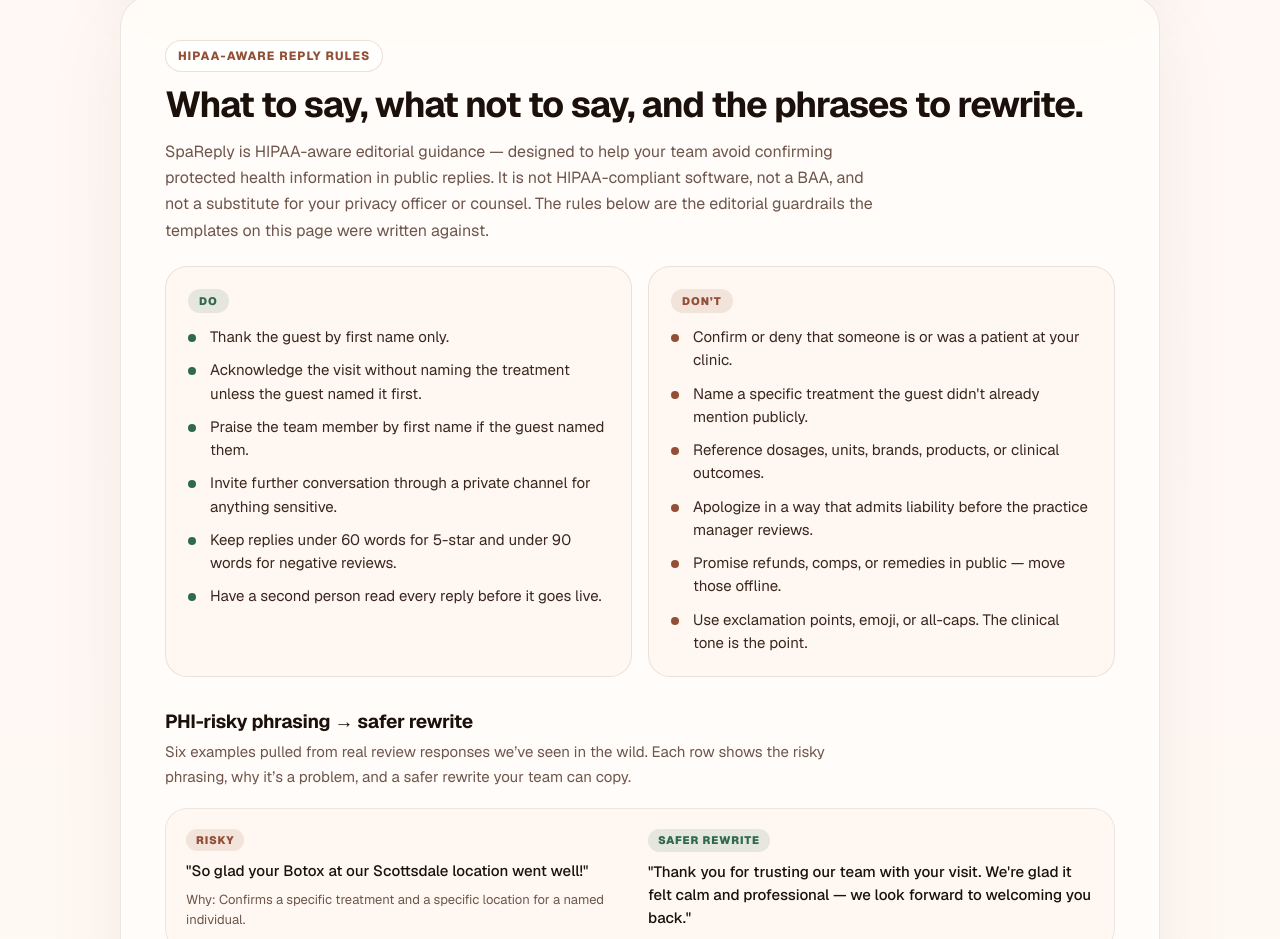
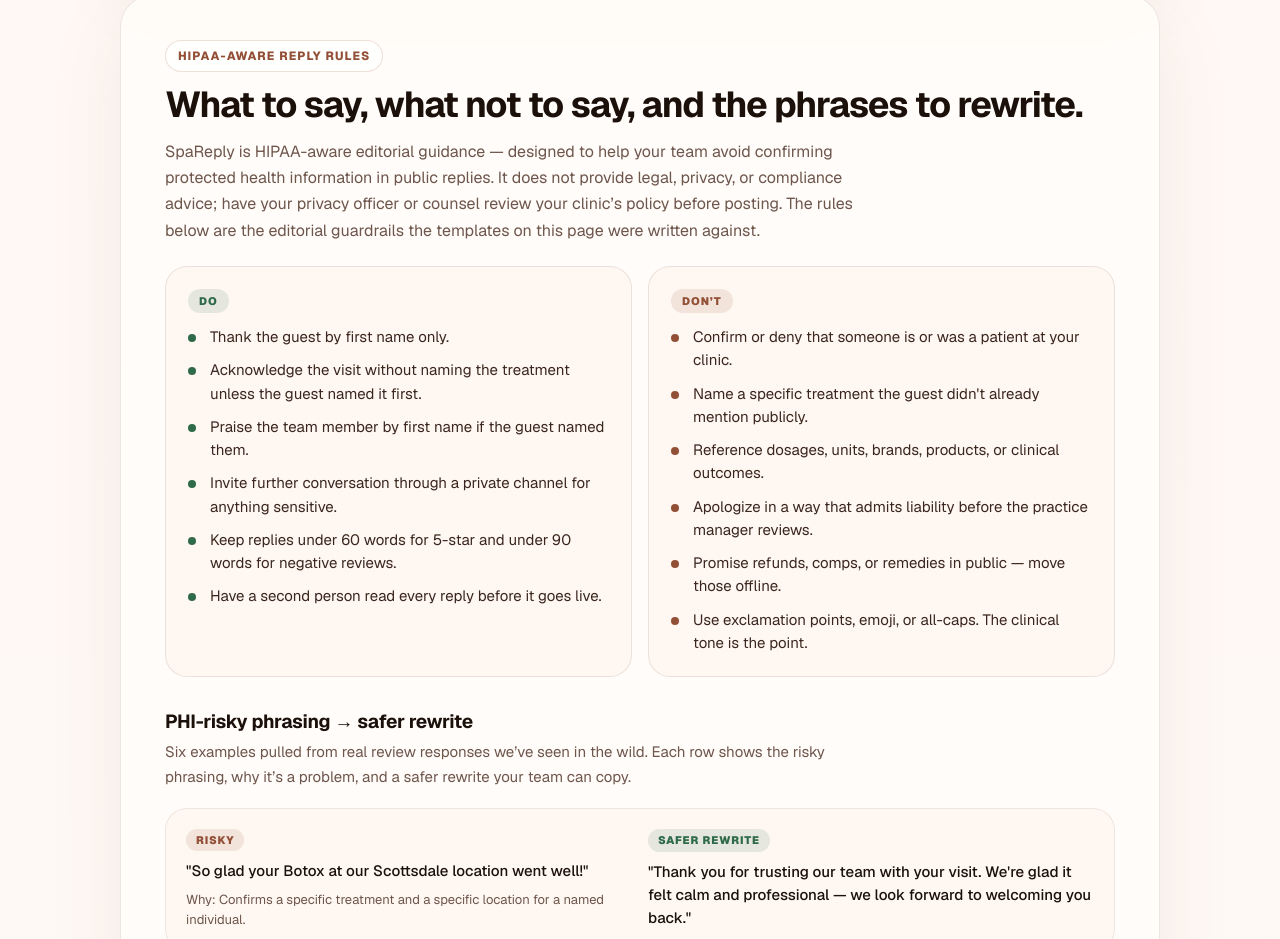
Before and after one commit to chico96/medspareply, a Next.js app: page /toolkit in a window 1280 px wide. Shown: the part 1830-2769 px from the top of the page. Built offline with nearby package versions, Linux system fonts and the light colour scheme.

Commit message:
fix: tighten SpaReply compliance wording

```diff
--- a/src/app/success/page.tsx
+++ b/src/app/success/page.tsx
@@ -56,7 +56,7 @@ const safetyNotes = [
   },
   {
     title: "HIPAA-aware editorial guidance, not legal advice.",
-    body: "SpaReply is HIPAA-aware — designed to help your team avoid confirming protected health information in public replies. It is not HIPAA-compliant software, not a BAA, and not a substitute for your privacy officer or counsel.",
+    body: "SpaReply is HIPAA-aware — designed to help your team avoid confirming protected health information in public replies. It does not provide legal, privacy, or compliance advice; have your privacy officer or counsel review your clinic’s policy before posting.",
   },
   {
     title: "Not medical advice.",
--- a/src/app/toolkit/page.tsx
+++ b/src/app/toolkit/page.tsx
@@ -471,10 +471,10 @@ export default function ToolkitPage() {
         <h2 id="rules">What to say, what not to say, and the phrases to rewrite.</h2>
         <p>
           SpaReply is HIPAA-aware editorial guidance — designed to help your team avoid
-          confirming protected health information in public replies. It is not
-          HIPAA-compliant software, not a BAA, and not a substitute for your privacy
-          officer or counsel. The rules below are the editorial guardrails the templates
-          on this page were written against.
+          confirming protected health information in public replies. It does not provide legal,
+          privacy, or compliance advice; have your privacy officer or counsel review your clinic’s
+          policy before posting. The rules below are the editorial guardrails the templates on this
+          page were written against.
         </p>
 
         <div className={styles.rulesGrid}>
```
